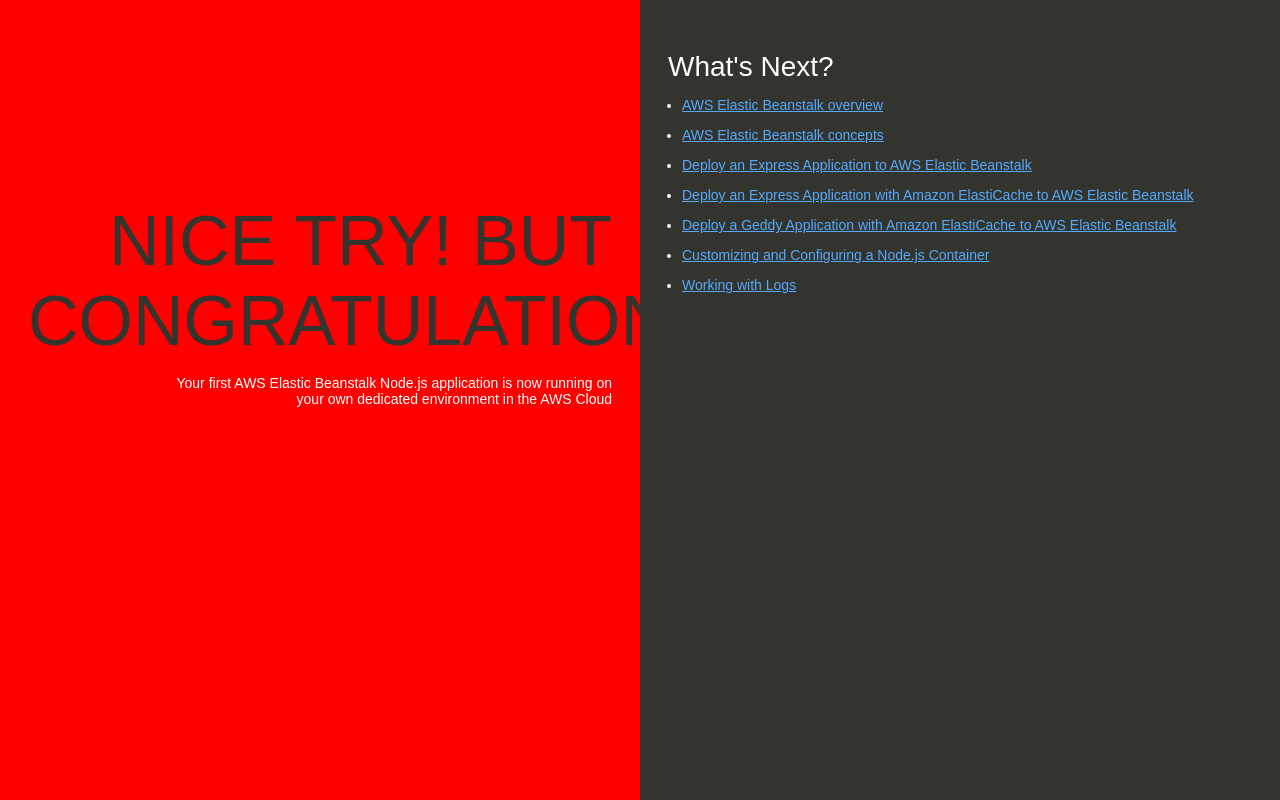
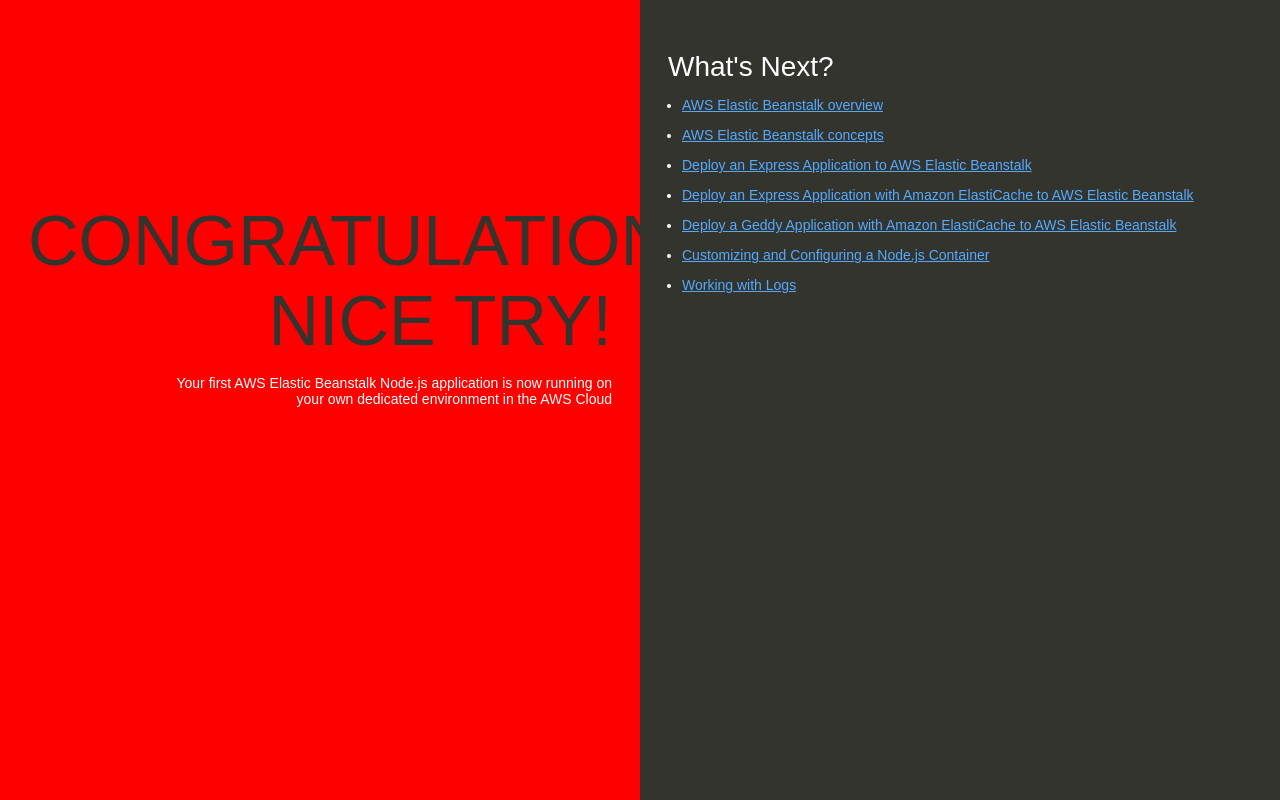
Before and after one commit to faruqabsharrr/mynodejsapp, a website: page index.html in a window 1280 px wide. Drawn offline with Linux system fonts and the light colour scheme.

Commit message:
Update index.html

```diff
--- a/index.html
+++ b/index.html
@@ -74,7 +74,7 @@
   </head>
   <body>
     <div class="textColumn">
-      <h1>NICE TRY! BUT CONGRATULATIONS</h1>
+      <h1>CONGRATULATIONS NICE TRY!</h1>
       <p>Your first AWS Elastic Beanstalk Node.js application is now running on your own dedicated environment in the AWS Cloud</p>
     </div>
     <div class="linksColumn">
```
